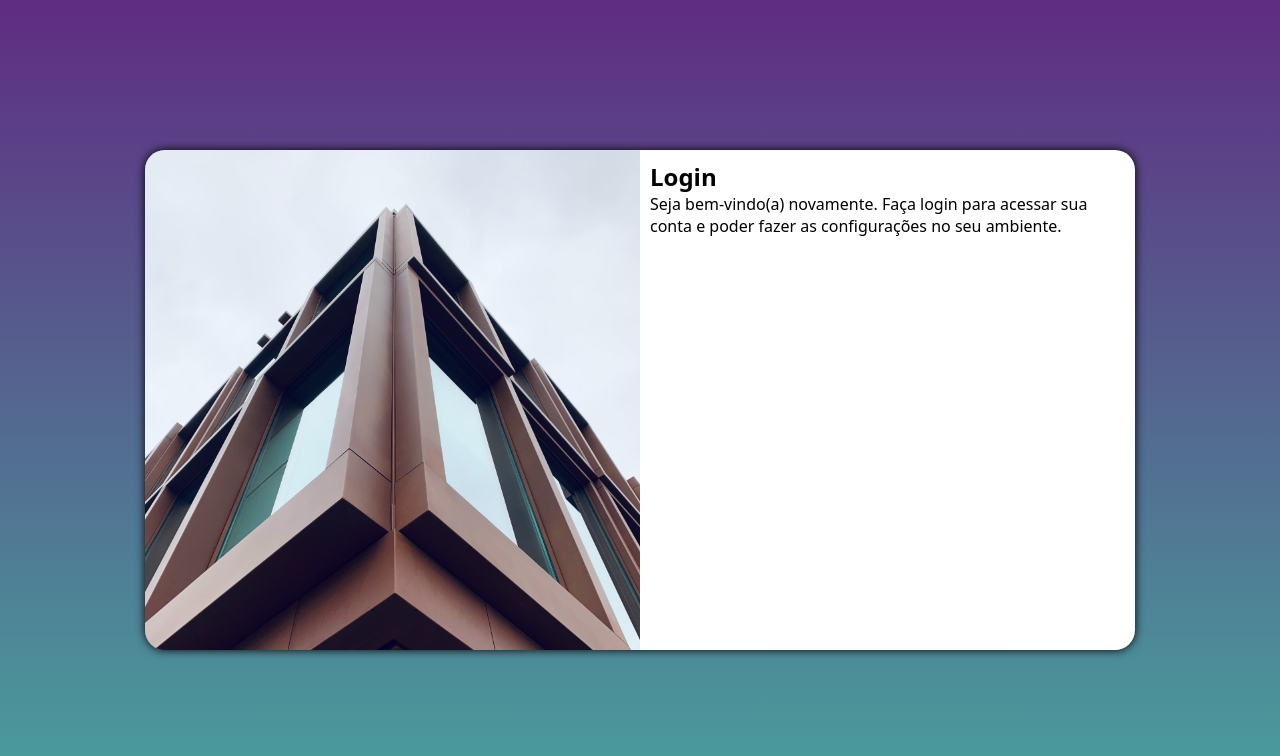
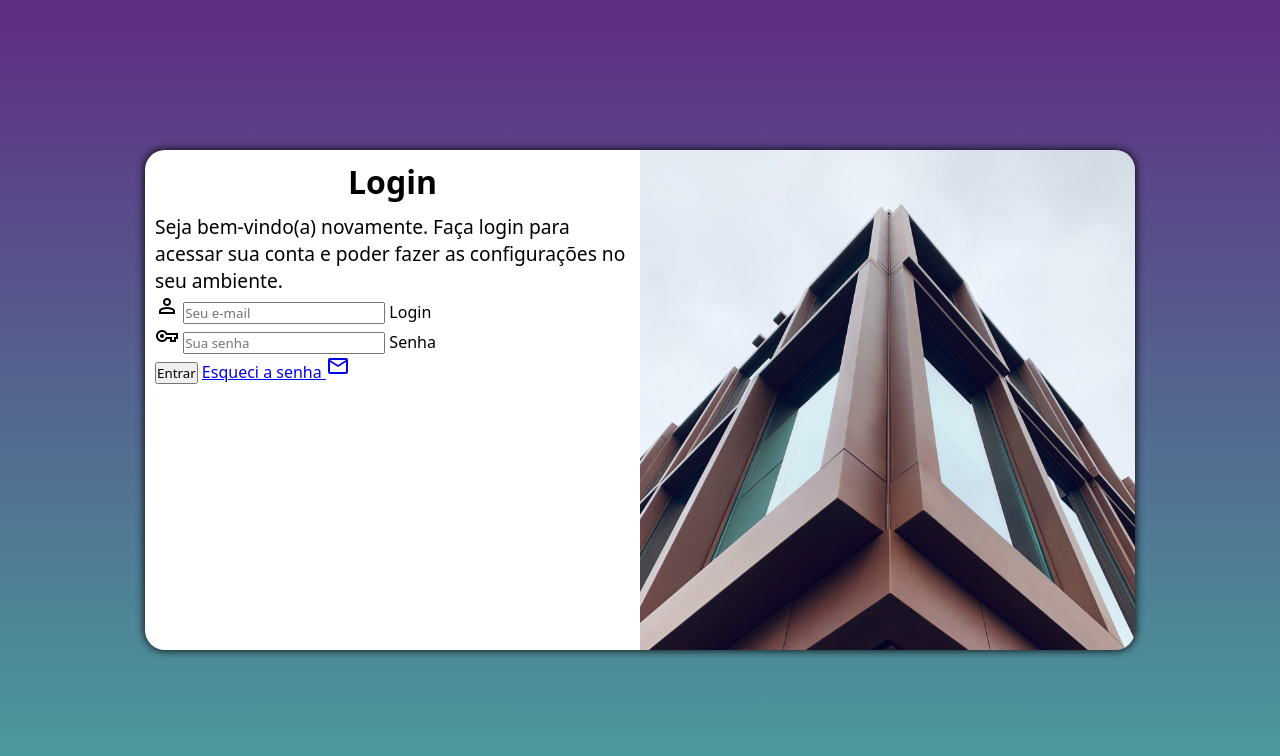
Before and after one commit to uelitonsena/projetoLogin, a plain HTML site: page index.html in a window 1280 px wide. Drawn offline with nearby package versions, Linux system fonts and the light colour scheme.

Commit message:
formulario

```diff
--- a/estilos/media-query.css
+++ b/estilos/media-query.css
@@ -38,12 +38,19 @@ Grandes telas: acima de 1200px
         width: 990px;
     }
     section#login > div#imagem{
-        float: left;
+        float: right;
         width: 50%;
         height: 100%;
     }
     section#login > div#formulario{
-        float: right;
+        float: left;
         width: 50%;
     }
+
+    div#formulario > p{
+        font-size: 1.2em;
+    }
+
+
+
 }
--- a/estilos/style.css
+++ b/estilos/style.css
@@ -33,7 +33,7 @@ section#login{
 
     /*fim da configuração*/
     background-color: white;
-    width: 250px;
+    width: 252px;
     height: 500px;
     border-radius: 20px;
     box-shadow: 0px 0px 10px rgb(0, 0, 0);
@@ -55,3 +55,16 @@ section#login > div#formulario{
     display: block;
     padding: 10px;
 }
+
+div#formulario > h1{
+    text-align: center;
+    margin-bottom: 10px;
+}
+
+div#formulario > h1{
+    font-size: 2em;
+}
+
+div#formulario > p{
+    font-size: 0.8em;
+}
--- a/index.html
+++ b/index.html
@@ -5,6 +5,9 @@
     <meta http-equiv="X-UA-Compatible" content="IE=edge">
     <meta name="viewport" content="width=device-width, initial-scale=1.0">
     <title>Login</title>
+
+    <link rel="stylesheet" href="https://fonts.googleapis.com/css2?family=Material+Symbols+Outlined:opsz,wght,FILL,GRAD@48,400,0,0" />
+
     <link rel="stylesheet" href="estilos/style.css">
     <link rel="stylesheet" href="estilos/media-query.css">
 </head>
@@ -17,8 +20,23 @@
             <div id="formulario">
                 <h1>Login</h1>
                 <p>Seja bem-vindo(a) novamente. Faça login para acessar sua conta e poder fazer as configurações no seu ambiente.</p>
-                <form action="login.php" method="post">
-
+                <form action="login.php" method="post" autocomplete="on">
+                    <div class="campo">
+                        <span class="material-symbols-outlined">
+                            person
+                            </span>
+                        <input type="email" name="login" id="ilogin" placeholder="Seu e-mail" autocomplete="email" required maxlength="30">
+                         <label for="ilogin">Login</label>
+                    </div>
+                    <div class="campo">
+                        <span class="material-symbols-outlined">
+                            vpn_key
+                            </span>
+                        <input type="password" name="senha" id="isenha" placeholder="Sua senha" autocomplete="current-password" required minlength="8" maxlength="20">
+                        <label for="isenha">Senha</label>
+                    </div>
+                    <input type="submit" value="Entrar">
+                    <a href="esqueci.html">Esqueci a senha <span class="material-symbols-outlined">mail</span></a>
                 </form>
 
             </div>
```
